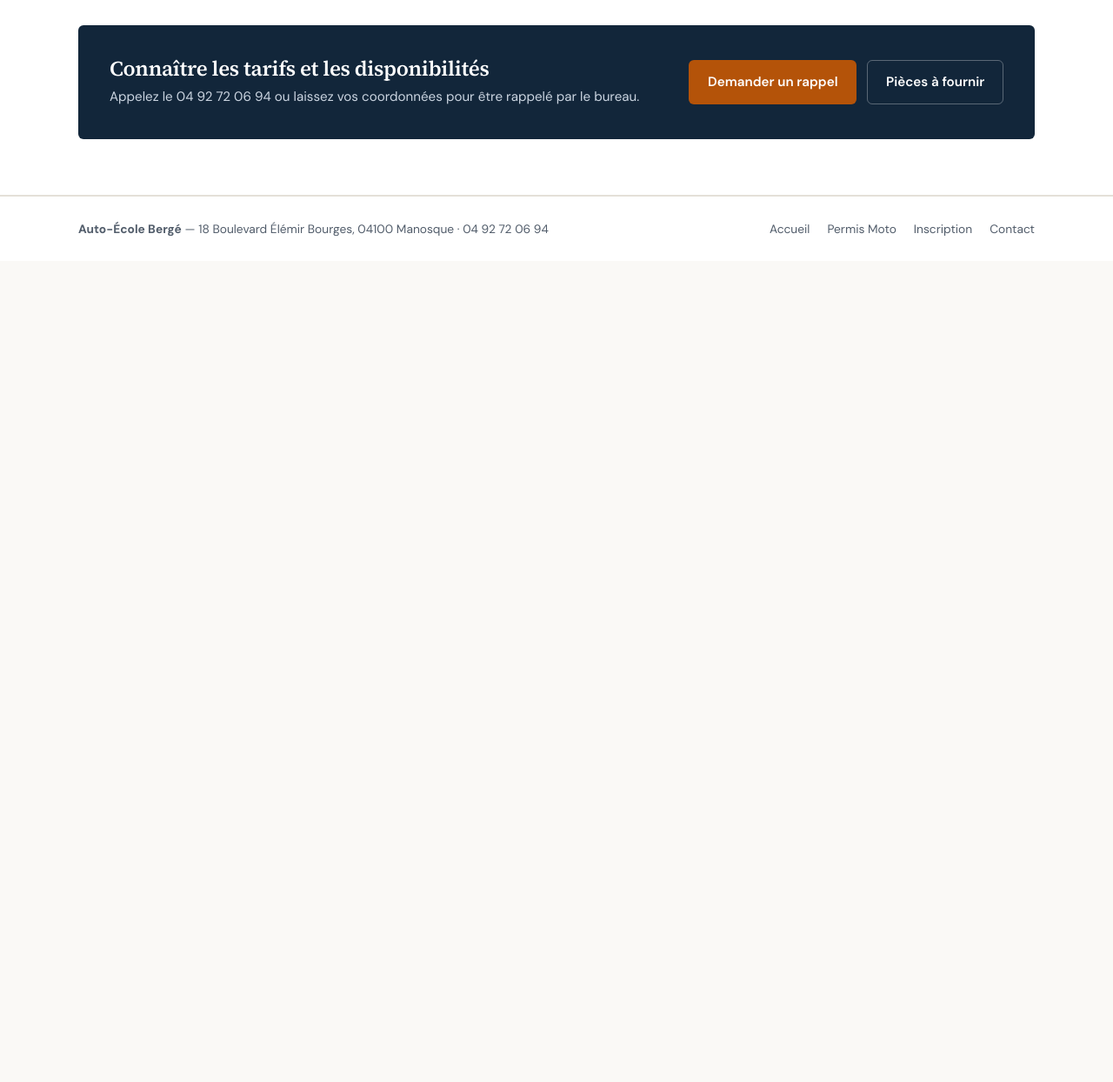
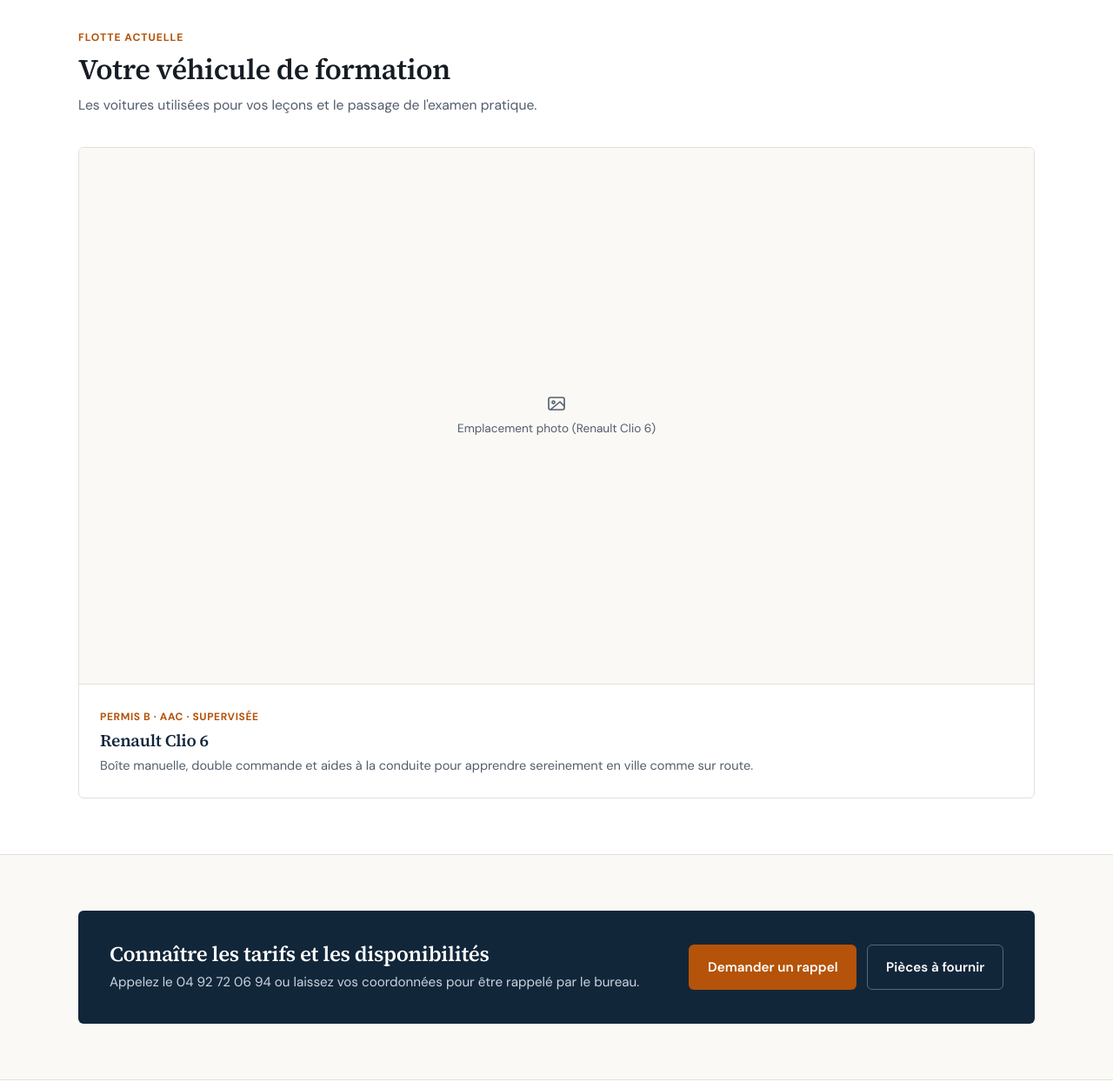
Before and after one commit to Alexis-Gros/auto-ecole-berge-demo, a plain HTML site: page permis-auto.html in a window 1280 px wide. Shown: the part 1472-2716 px from the top of the page at 87% size. Before the commit the page ends 1772 px from the top, so only its background shows below. Drawn offline with Linux system fonts and the light colour scheme.

Commit message:
Ajout flotte dynamique (Clio 6, Kawasaki Z500, Z125) via vehicules.json

```diff
--- a/permis-auto.html
+++ b/permis-auto.html
@@ -121,6 +121,17 @@
 
     <section class="section section-surface">
       <div class="container">
+        <div class="section-head">
+          <span class="section-label">Flotte actuelle</span>
+          <h2>Votre véhicule de formation</h2>
+          <p>Les voitures utilisées pour vos leçons et le passage de l'examen pratique.</p>
+        </div>
+        <div class="fleet-grid" data-fleet-category="auto"></div>
+      </div>
+    </section>
+
+    <section class="section">
+      <div class="container">
         <div class="cta-banner">
           <div>
             <h2>Connaître les tarifs et les disponibilités</h2>
--- a/script.js
+++ b/script.js
@@ -79,3 +79,87 @@ if (leadForm && formFeedback) {
     leadForm.reset();
   });
 }
+
+// Dynamic fleet loader (reads vehicules.json, with local file:// fallback)
+const FALLBACK_FLEET = [
+  {
+    id: 'renault-clio-6',
+    category: 'auto',
+    name: 'Renault Clio 6',
+    badge: 'Permis B · AAC · Supervisée',
+    description: 'Boîte manuelle, double commande et aides à la conduite pour apprendre sereinement en ville comme sur route.',
+    image: ''
+  },
+  {
+    id: 'kawasaki-z500',
+    category: 'moto',
+    name: 'Kawasaki Z500',
+    badge: 'Permis A2',
+    description: 'Roadster maniable et accessible, idéal pour maîtriser les épreuves plateau et prendre plaisir sur les routes du 04.',
+    image: ''
+  },
+  {
+    id: 'kawasaki-z125',
+    category: 'moto',
+    name: 'Kawasaki Z125',
+    badge: 'Permis A1 (125 cm³)',
+    description: 'Moto légère et rassurante pour débuter dès 16 ans en toute sécurité sur plateau et en circulation.',
+    image: ''
+  }
+];
+
+function renderFleet(container, items) {
+  container.innerHTML = '';
+  items.forEach((item) => {
+    const card = document.createElement('article');
+    card.className = 'fleet-card';
+
+    const media = document.createElement('div');
+    media.className = 'fleet-media';
+    if (item.image) {
+      const img = document.createElement('img');
+      img.src = item.image;
+      img.alt = item.name;
+      img.loading = 'lazy';
+      media.appendChild(img);
+    } else {
+      media.innerHTML = `
+        <div class="fleet-placeholder">
+          <svg width="24" height="24" viewBox="0 0 24 24" fill="none" stroke="currentColor" stroke-width="1.6" aria-hidden="true"><rect x="3" y="5" width="18" height="14" rx="2"/><circle cx="8.5" cy="10.5" r="1.5"/><path d="M21 15l-5-5L5 19"/></svg>
+          <span>Emplacement photo (${item.name})</span>
+        </div>
+      `;
+    }
+
+    const body = document.createElement('div');
+    body.className = 'fleet-body';
+
+    const tag = document.createElement('span');
+    tag.className = 'fleet-tag';
+    tag.textContent = item.badge;
+
+    const title = document.createElement('h3');
+    title.textContent = item.name;
+
+    const desc = document.createElement('p');
+    desc.textContent = item.description;
+
+    body.append(tag, title, desc);
+    card.append(media, body);
+    container.appendChild(card);
+  });
+}
+
+const fleetContainers = document.querySelectorAll('[data-fleet-category]');
+if (fleetContainers.length > 0) {
+  fetch('vehicules.json')
+    .then((res) => (res.ok ? res.json() : Promise.reject()))
+    .catch(() => FALLBACK_FLEET)
+    .then((fleet) => {
+      fleetContainers.forEach((container) => {
+        const category = container.dataset.fleetCategory;
+        const filtered = fleet.filter((v) => v.category === category);
+        renderFleet(container, filtered);
+      });
+    });
+}
--- a/styles.css
+++ b/styles.css
@@ -572,6 +572,75 @@ a {
   gap: 1.25rem;
 }
 
+/* Fleet */
+.fleet-grid {
+  display: grid;
+  grid-template-columns: repeat(auto-fit, minmax(290px, 1fr));
+  gap: 1.25rem;
+}
+
+.fleet-card {
+  background: var(--surface);
+  border: 1px solid var(--border);
+  border-radius: var(--radius);
+  overflow: hidden;
+  display: flex;
+  flex-direction: column;
+}
+
+.fleet-media {
+  aspect-ratio: 16 / 9;
+  background: var(--bg);
+  border-bottom: 1px solid var(--border);
+  display: grid;
+  place-items: center;
+  color: var(--text-muted);
+  font-size: 0.85rem;
+  overflow: hidden;
+}
+
+.fleet-media img {
+  width: 100%;
+  height: 100%;
+  object-fit: cover;
+  display: block;
+}
+
+.fleet-placeholder {
+  display: flex;
+  flex-direction: column;
+  align-items: center;
+  gap: 0.4rem;
+  padding: 1rem;
+  text-align: center;
+}
+
+.fleet-body {
+  padding: 1.4rem 1.5rem 1.5rem;
+}
+
+.fleet-tag {
+  display: inline-block;
+  font-size: 0.75rem;
+  font-weight: 700;
+  text-transform: uppercase;
+  letter-spacing: 0.05em;
+  color: var(--accent);
+  margin-bottom: 0.4rem;
+}
+
+.fleet-body h3 {
+  font-size: 1.2rem;
+  margin-bottom: 0.4rem;
+  color: var(--bg-dark);
+}
+
+.fleet-body p {
+  margin: 0;
+  color: var(--text-muted);
+  font-size: 0.91rem;
+}
+
 /* Contact */
 .contact-grid {
   display: grid;
--- /dev/null
+++ b/vehicules.json
@@ -0,0 +1,26 @@
+[
+  {
+    "id": "renault-clio-6",
+    "category": "auto",
+    "name": "Renault Clio 6",
+    "badge": "Permis B · AAC · Supervisée",
+    "description": "Boîte manuelle, double commande et aides à la conduite pour apprendre sereinement en ville comme sur route.",
+    "image": ""
+  },
+  {
+    "id": "kawasaki-z500",
+    "category": "moto",
+    "name": "Kawasaki Z500",
+    "badge": "Permis A2",
+    "description": "Roadster maniable et accessible, idéal pour maîtriser les épreuves plateau et prendre plaisir sur les routes du 04.",
+    "image": ""
+  },
+  {
+    "id": "kawasaki-z125",
+    "category": "moto",
+    "name": "Kawasaki Z125",
+    "badge": "Permis A1 (125 cm³)",
+    "description": "Moto légère et rassurante pour débuter dès 16 ans en toute sécurité sur plateau et en circulation.",
+    "image": ""
+  }
+]
```
Also changed, not shown: permis-moto.html (+11 -0 lines).
